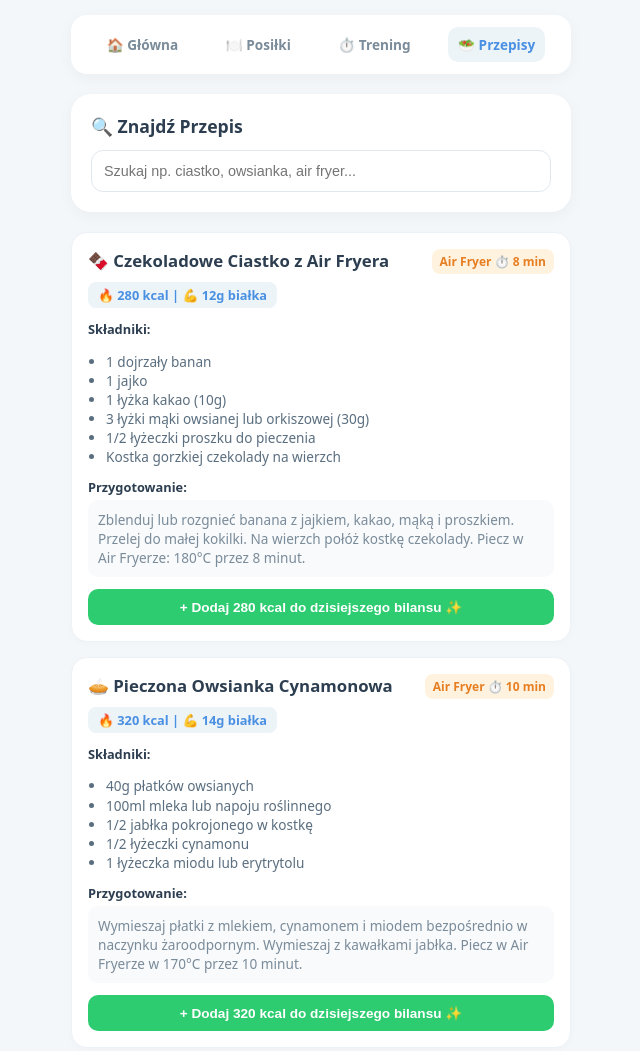
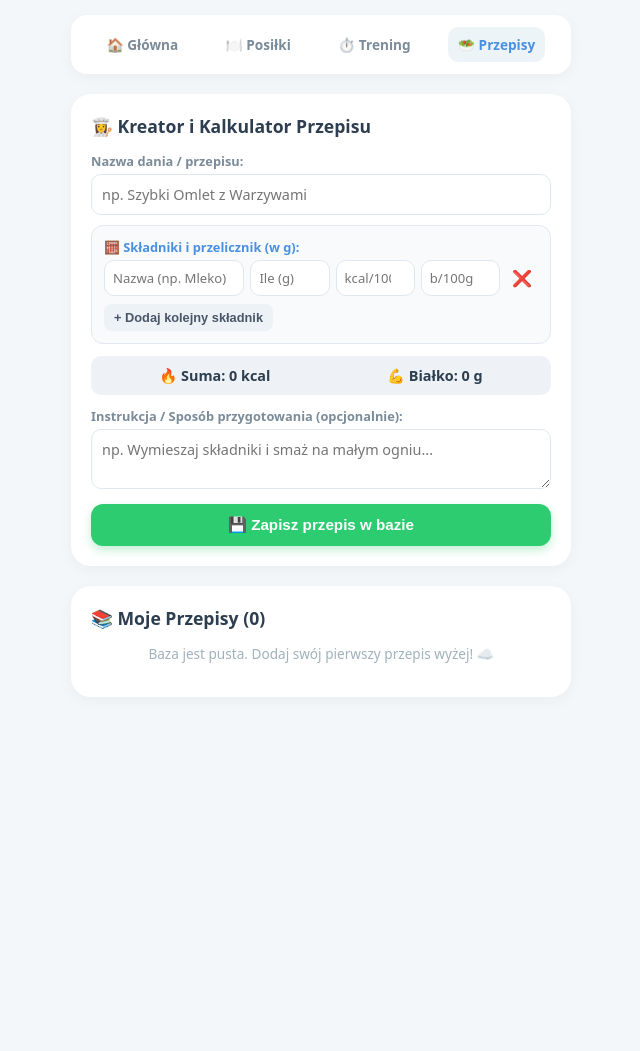
Before and after one commit to antoninapiotrowiak/Aplikacja-redukcja, a plain HTML site: page przepisy.html in a window 1280 px wide. Shown: the top 1051 px of the page, without its empty margins (319-959 px from the left). After the commit the page ends 800 px from the top, so only its background shows below. Drawn offline with Linux system fonts and the light colour scheme.

Commit message:
Update przepisy.html

```diff
--- a/przepisy.html
+++ b/przepisy.html
@@ -3,7 +3,7 @@
 <head>
     <meta charset="UTF-8">
     <meta name="viewport" content="width=device-width, initial-scale=1.0">
-    <title>Szybkie Przepisy 🥗</title>
+    <title>Przepisy i Kalkulator 🥗</title>
     <style>
         :root {
             --primary: #4a90e2;
@@ -11,7 +11,7 @@
             --text: #2c3e50;
             --bg: #f4f7f9;
             --card-bg: #ffffff;
-            --accent: #e67e22;
+            --accent: #2ecc71;
         }
 
         body {
@@ -23,7 +23,6 @@
             margin: 0 auto;
         }
 
-        /* NAWIGACJA */
         .top-nav {
             display: flex;
             justify-content: space-around;
@@ -60,95 +59,98 @@
         h2 {
             font-size: 1.1rem;
             margin-top: 0;
+            margin-bottom: 14px;
+            color: var(--text);
+        }
+
+        label {
+            font-size: 0.8rem;
+            font-weight: 700;
+            color: #7a8b99;
+            display: block;
+            margin-bottom: 4px;
+        }
+
+        input, textarea {
+            width: 100%;
+            padding: 10px;
+            border: 1px solid #e1e8ed;
+            border-radius: 10px;
+            box-sizing: border-box;
+            margin-bottom: 10px;
+            font-family: inherit;
+            font-size: 0.9rem;
+        }
+
+        .calc-box {
+            background: #f8fafc;
+            border: 1px solid #e2e8f0;
+            border-radius: 12px;
+            padding: 12px;
             margin-bottom: 12px;
+        }
+
+        .ingredient-row {
+            display: flex;
+            gap: 6px;
+            align-items: center;
+            margin-bottom: 8px;
+        }
+
+        .ingredient-row input {
+            margin-bottom: 0;
+            padding: 8px;
+            font-size: 0.82rem;
+        }
+
+        .btn-main {
+            width: 100%;
+            padding: 12px;
+            border: none;
+            border-radius: 12px;
+            background: var(--primary);
+            color: white;
+            font-weight: 800;
+            font-size: 0.95rem;
+            cursor: pointer;
+            box-shadow: 0 4px 10px rgba(74, 144, 226, 0.3);
+        }
+
+        .btn-green {
+            background: var(--accent);
+            box-shadow: 0 4px 10px rgba(46, 204, 113, 0.3);
+        }
+
+        .btn-small {
+            background: #edf2f7;
+            color: #4a5568;
+            border: none;
+            padding: 6px 10px;
+            border-radius: 8px;
+            font-size: 0.8rem;
+            font-weight: 700;
+            cursor: pointer;
+        }
+
+        .totals-summary {
+            display: flex;
+            justify-content: space-around;
+            background: #eef2f7;
+            padding: 10px;
+            border-radius: 10px;
+            font-weight: 800;
+            font-size: 0.9rem;
             color: var(--text);
+            margin-bottom: 12px;
         }
 
         .recipe-card {
             background: #ffffff;
             border: 1px solid #edf2f7;
-            border-radius: 16px;
-            padding: 16px;
-            margin-bottom: 15px;
-            box-shadow: 0 2px 8px rgba(0,0,0,0.02);
-        }
-
-        .recipe-header {
-            display: flex;
-            justify-content: space-between;
-            align-items: flex-start;
-            margin-bottom: 8px;
-        }
-
-        .recipe-title {
-            font-weight: 800;
-            font-size: 1.05rem;
-            color: #2c3e50;
-        }
-
-        .recipe-tag {
-            background: #fff3e0;
-            color: #e67e22;
-            font-size: 0.75rem;
-            font-weight: 700;
-            padding: 4px 8px;
-            border-radius: 8px;
-        }
-
-        .macro-badge {
-            display: inline-block;
-            background: var(--primary-light);
-            color: var(--primary);
-            font-size: 0.8rem;
-            font-weight: 700;
-            padding: 4px 10px;
-            border-radius: 8px;
+            border-radius: 14px;
+            padding: 14px;
             margin-bottom: 12px;
-        }
-
-        .ingredients-list {
-            font-size: 0.85rem;
-            color: #5a6e7f;
-            margin-bottom: 12px;
-            padding-left: 18px;
-            line-height: 1.4;
-        }
-
-        .steps-text {
-            font-size: 0.85rem;
-            color: #7a8b99;
-            background: #f8fafc;
-            padding: 10px;
-            border-radius: 10px;
-            margin-bottom: 12px;
-            line-height: 1.4;
-        }
-
-        .btn-add {
-            width: 100%;
-            padding: 10px;
-            border: none;
-            border-radius: 10px;
-            background: #2ecc71;
-            color: white;
-            font-weight: 700;
-            font-size: 0.85rem;
-            cursor: pointer;
-            transition: background 0.2s;
-        }
-
-        .btn-add:active {
-            background: #27ae60;
-        }
-
-        .search-input {
-            width: 100%;
-            padding: 12px;
-            border: 1px solid #e1e8ed;
-            border-radius: 12px;
-            box-sizing: border-box;
-            margin-bottom: 15px;
-            font-size: 0.9rem;
+            box-shadow: 0 2px 6px rgba(0,0,0,0.02);
         }
     </style>
 </head>
@@ -162,138 +164,199 @@
         <a href="przepisy.html" class="nav-link active">🥗 Przepisy</a>
     </nav>
 
-    <!-- WYSZUKIWARKA -->
-    <div class="card" style="padding-bottom: 5px;">
-        <h2>🔍 Znajdź Przepis</h2>
-        <input type="text" id="searchInput" class="search-input" placeholder="Szukaj np. ciastko, owsianka, air fryer..." onkeyup="filterRecipes()">
+    <!-- TWORZENIE PRZEPISU Z KALKULATOREM -->
+    <div class="card">
+        <h2>👩‍🍳 Kreator i Kalkulator Przepisu</h2>
+
+        <label>Nazwa dania / przepisu:</label>
+        <input type="text" id="recipeName" placeholder="np. Szybki Omlet z Warzywami">
+
+        <!-- KALKULATOR SKŁADNIKÓW -->
+        <div class="calc-box">
+            <label style="color: var(--primary);">🧮 Składniki i przelicznik (w g):</label>
+            <div id="ingredientsList">
+                <!-- Tutaj dynamicznie dodają się wiersze -->
+            </div>
+
+            <button class="btn-small" onclick="addIngredientRow()">+ Dodaj kolejny składnik</button>
+        </div>
+
+        <!-- PODSUMOWANIE Z KALKULATORA -->
+        <div class="totals-summary">
+            <span>🔥 Suma: <span id="totalKcal">0</span> kcal</span>
+            <span>💪 Białko: <span id="totalProtein">0</span> g</span>
+        </div>
+
+        <label>Instrukcja / Sposób przygotowania (opcjonalnie):</label>
+        <textarea id="recipeSteps" rows="2" placeholder="np. Wymieszaj składniki i smaż na małym ogniu..."></textarea>
+
+        <button class="btn-main btn-green" onclick="saveRecipe()">💾 Zapisz przepis w bazie</button>
     </div>
 
-    <!-- LISTA PRZEPISÓW -->
-    <div id="recipesContainer"></div>
+    <!-- MOJA KSIĄŻKA PRZEPISÓW -->
+    <div class="card">
+        <h2>📚 Moje Przepisy (<span id="recipesCount">0</span>)</h2>
+        <div id="savedRecipesContainer"></div>
+    </div>
 
     <script>
-        // Baza gotowych przepisów
-        const recipes = [
-            {
-                id: 1,
-                title: "🍫 Czekoladowe Ciastko z Air Fryera",
-                tag: "Air Fryer ⏱️ 8 min",
-                kcal: 280,
-                protein: 12,
-                ingredients: [
-                    "1 dojrzały banan",
-                    "1 jajko",
-                    "1 łyżka kakao (10g)",
-                    "3 łyżki mąki owsianej lub orkiszowej (30g)",
-                    "1/2 łyżeczki proszku do pieczenia",
-                    "Kostka gorzkiej czekolady na wierzch"
-                ],
-                steps: "Zblenduj lub rozgnieć banana z jajkiem, kakao, mąką i proszkiem. Przelej do małej kokilki. Na wierzch połóż kostkę czekolady. Piecz w Air Fryerze: 180°C przez 8 minut.",
-            },
-            {
-                id: 2,
-                title: "🥧 Pieczona Owsianka Cynamonowa",
-                tag: "Air Fryer ⏱️ 10 min",
-                kcal: 320,
-                protein: 14,
-                ingredients: [
-                    "40g płatków owsianych",
-                    "100ml mleka lub napoju roślinnego",
-                    "1/2 jabłka pokrojonego w kostkę",
-                    "1/2 łyżeczki cynamonu",
-                    "1 łyżeczka miodu lub erytrytolu"
-                ],
-                steps: "Wymieszaj płatki z mlekiem, cynamonem i miodem bezpośrednio w naczynku żaroodpornym. Wymieszaj z kawałkami jabłka. Piecz w Air Fryerze w 170°C przez 10 minut.",
-            },
-            {
-                id: 3,
-                title: "🥔 Chrupiące Bataty z Ziołami",
-                tag: "Air Fryer ⏱️ 15 min",
-                kcal: 210,
-                protein: 3,
-                ingredients: [
-                    "1 średni batat (ok. 200g)",
-                    "1 łyżeczka oliwy z oliwek",
-                    "Sól, słodka papryka, oregano, czosnek granulowany"
-                ],
-                steps: "Batata obierz i pokrój w słupki/frytki. Wymieszaj w misce z oliwą i przyprawami. Piecz w Air Fryerze w 190°C przez 12-15 minut, potrząsając koszykiem w połowie czasu.",
-            },
-            {
-                id: 4,
-                title: "🧁 Czekoladowy Mugcake z Mikrofalówki",
-                tag: "Szybkie ⏱️ 3 min",
-                kcal: 250,
-                protein: 10,
-                ingredients: [
-                    "1 jajko",
-                    "2 łyżki mleka",
-                    "1 łyżka kakao",
-                    "2 łyżki mąki",
-                    "1/2 łyżeczki słodzika lub miodu"
-                ],
-                steps: "Wymieszaj wszystkie składniki widelcem w kubku. Wstaw do mikrofalówki na 90 sekund (moc 800W). Gotowe!",
+        let recipes = JSON.parse(localStorage.getItem('myCustomRecipesList')) || [];
+
+        // Inicjalizacja z jednym pustym wierszem
+        window.onload = function() {
+            addIngredientRow();
+            renderRecipes();
+        };
+
+        // DODAWANIE WIERSZA W KALKULATORZE
+        function addIngredientRow() {
+            const container = document.getElementById('ingredientsList');
+            const rowId = Date.now() + Math.random();
+
+            const row = document.createElement('div');
+            row.className = 'ingredient-row';
+            row.id = `row-${rowId}`;
+            row.innerHTML = `
+                <input type="text" placeholder="Nazwa (np. Mleko)" style="flex: 2;" class="ing-name">
+                <input type="number" placeholder="Ile (g)" style="flex: 1;" class="ing-grams" oninput="calculateTotals()">
+                <input type="number" placeholder="kcal/100g" style="flex: 1;" class="ing-kcal100" oninput="calculateTotals()">
+                <input type="number" placeholder="b/100g" style="flex: 1;" class="ing-prot100" oninput="calculateTotals()">
+                <button onclick="removeRow('row-${rowId}')" style="background:none; border:none; cursor:pointer; font-size:1rem;">❌</button>
+            `;
+            container.appendChild(row);
+        }
+
+        function removeRow(id) {
+            const row = document.getElementById(id);
+            if (row) {
+                row.remove();
+                calculateTotals();
             }
-        ];
+        }
 
-        function renderRecipes(items) {
-            const container = document.getElementById('recipesContainer');
-            container.innerHTML = '';
+        // DYNAMICZNE PRZELICZANIE KALORII I BIAŁKA
+        function calculateTotals() {
+            let totalKcal = 0;
+            let totalProtein = 0;
 
-            if (items.length === 0) {
-                container.innerHTML = '<div class="card" style="text-align:center; color:#7a8b99;">Nie znaleziono przepisów o tej nazwie ☁️</div>';
+            const rows = document.querySelectorAll('.ingredient-row');
+            rows.forEach(row => {
+                const grams = parseFloat(row.querySelector('.ing-grams').value) || 0;
+                const kcal100 = parseFloat(row.querySelector('.ing-kcal100').value) || 0;
+                const prot100 = parseFloat(row.querySelector('.ing-prot100').value) || 0;
+
+                totalKcal += (grams * kcal100) / 100;
+                totalProtein += (grams * prot100) / 100;
+            });
+
+            document.getElementById('totalKcal').textContent = Math.round(totalKcal);
+            document.getElementById('totalProtein').textContent = Math.round(totalProtein * 10) / 10;
+        }
+
+        // ZAPISANIE PRZEPISU
+        function saveRecipe() {
+            const name = document.getElementById('recipeName').value.trim();
+            const kcal = parseInt(document.getElementById('totalKcal').textContent);
+            const protein = parseFloat(document.getElementById('totalProtein').textContent);
+            const steps = document.getElementById('recipeSteps').value.trim();
+
+            if (!name) {
+                alert("Wpisz nazwę przepisu!");
                 return;
             }
 
-            items.forEach(r => {
-                const ingredientsHtml = r.ingredients.map(ing => `<li>${ing}</li>`).join('');
+            if (kcal <= 0) {
+                alert("Uzupełnij gramaturę i kaloryczność składników w kalkulatorze!");
+                return;
+            }
+
+            // Pobieramy listę składników jako tekst
+            let ingredientsTextArray = [];
+            const rows = document.querySelectorAll('.ingredient-row');
+            rows.forEach(row => {
+                const ingName = row.querySelector('.ing-name').value.trim();
+                const grams = row.querySelector('.ing-grams').value;
+                if (ingName && grams) {
+                    ingredientsTextArray.push(`${ingName} (${grams}g)`);
+                }
+            });
+
+            const newRecipe = {
+                id: Date.now(),
+                name: name,
+                kcal: kcal,
+                protein: protein,
+                ingredients: ingredientsTextArray.join(', '),
+                steps: steps
+            };
+
+            recipes.unshift(newRecipe);
+            localStorage.setItem('myCustomRecipesList', JSON.stringify(recipes));
+
+            // Czyszczenie formularza
+            document.getElementById('recipeName').value = '';
+            document.getElementById('recipeSteps').value = '';
+            document.getElementById('ingredientsList').innerHTML = '';
+            addIngredientRow();
+            calculateTotals();
+
+            renderRecipes();
+            alert("Przepis zapisany w Twojej bazie! ✨");
+        }
+
+        // WYŚWIETLANIE BAZY PRZEPISÓW
+        function renderRecipes() {
+            const container = document.getElementById('savedRecipesContainer');
+            document.getElementById('recipesCount').textContent = recipes.length;
+            container.innerHTML = '';
+
+            if (recipes.length === 0) {
+                container.innerHTML = '<p style="text-align:center; color:#a0b2bc; font-size:0.85rem;">Baza jest pusta. Dodaj swój pierwszy przepis wyżej! ☁️</p>';
+                return;
+            }
+
+            recipes.forEach((r, idx) => {
                 container.innerHTML += `
                     <div class="recipe-card">
-                        <div class="recipe-header">
-                            <div class="recipe-title">${r.title}</div>
-                            <span class="recipe-tag">${r.tag}</span>
+                        <div style="display:flex; justify-content:space-between; align-items:center; margin-bottom:6px;">
+                            <strong style="font-size:1rem; color:#2c3e50;">${r.name}</strong>
+                            <button onclick="deleteRecipe(${idx})" style="background:none; border:none; cursor:pointer;">🗑️</button>
                         </div>
-
-                        <div class="macro-badge">🔥 ${r.kcal} kcal | 💪 ${r.protein}g białka</div>
-
-                        <div style="font-size:0.8rem; font-weight:700; color:#2c3e50; margin-bottom:4px;">Składniki:</div>
-                        <ul class="ingredients-list">${ingredientsHtml}</ul>
-
-                        <div style="font-size:0.8rem; font-weight:700; color:#2c3e50; margin-bottom:4px;">Przygotowanie:</div>
-                        <div class="steps-text">${r.steps}</div>
-
-                        <button class="btn-add" onclick="addCaloriesToMain(${r.kcal}, '${r.title}')">
-                            + Dodaj ${r.kcal} kcal do dzisiejszego bilansu ✨
+                        <div style="font-size:0.8rem; font-weight:700; color:#4a90e2; margin-bottom:8px;">
+                            🔥 ${r.kcal} kcal ${r.protein ? '| 💪 ' + r.protein + 'g białka' : ''}
+                        </div>
+                        ${r.ingredients ? `<div style="font-size:0.8rem; color:#5a6e7f; margin-bottom:6px;"><b>Składniki:</b> ${r.ingredients}</div>` : ''}
+                        ${r.steps ? `<div style="font-size:0.8rem; color:#7a8b99; margin-bottom:10px;"><b>Kroki:</b> ${r.steps}</div>` : ''}
+                        <button class="btn-small" style="width:100%; font-weight:700; color:#2ecc71; background:#eef9f2; border:1px solid #2ecc71;" onclick="eatMeal('${r.name}', ${r.kcal})">
+                            + Zjedz i dodaj do dzisiejszego bilansu (${r.kcal} kcal)
                         </button>
                     </div>
                 `;
             });
         }
 
-        function filterRecipes() {
-            const query = document.getElementById('searchInput').value.toLowerCase();
-            const filtered = recipes.filter(r =>
-                r.title.toLowerCase().includes(query) ||
-                r.ingredients.some(ing => ing.toLowerCase().includes(query)) ||
-                r.tag.toLowerCase().includes(query)
-            );
-            renderRecipes(filtered);
+        function deleteRecipe(idx) {
+            if (confirm("Usunąć ten przepis?")) {
+                recipes.splice(idx, 1);
+                localStorage.setItem('myCustomRecipesList', JSON.stringify(recipes));
+                renderRecipes();
+            }
         }
 
-        function addCaloriesToMain(kcal, title) {
+        // DODAWANIE DO KALORII NA STRONIE GŁÓWNEJ I POSIŁKACH
+        function eatMeal(name, kcal) {
+            let todayMeals = JSON.parse(localStorage.getItem('todayMealsList')) || [];
+            const timeStr = new Date().toLocaleTimeString('pl-PL', { hour: '2-digit', minute: '2-digit' });
+
+            todayMeals.unshift({ name: name, kcal: kcal, time: timeStr });
+            localStorage.setItem('todayMealsList', JSON.stringify(todayMeals));
+
             let currentKcal = parseInt(localStorage.getItem('todayCalories')) || 0;
             currentKcal += kcal;
             localStorage.setItem('todayCalories', currentKcal);
 
-            // Zapis w posiłkach
-            let todayMeals = JSON.parse(localStorage.getItem('todayMealsList')) || [];
-            const timeStr = new Date().toLocaleTimeString('pl-PL', { hour: '2-digit', minute: '2-digit' });
-            todayMeals.push({ name: title, kcal: kcal, time: timeStr });
-            localStorage.setItem('todayMealsList', JSON.stringify(todayMeals));
-
-            alert(`Dodano "${title}" (${kcal} kcal) do Twojego bilansu! 🎈`);
+            alert(`Dodano "${name}" (${kcal} kcal) do dzisiejszego bilansu! 🍽️`);
         }
-
-        renderRecipes(recipes);
     </script>
 </body>
 </html>
```
